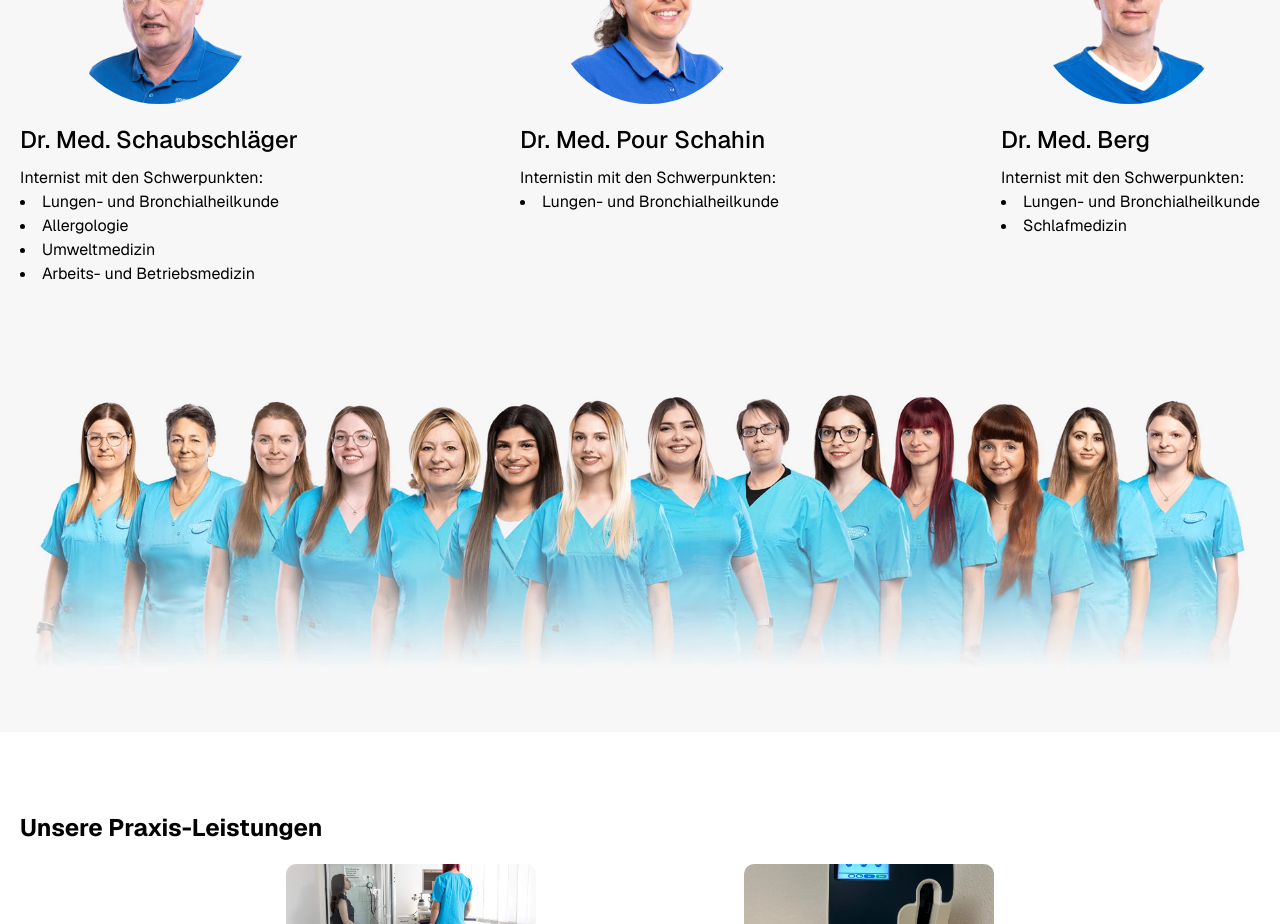
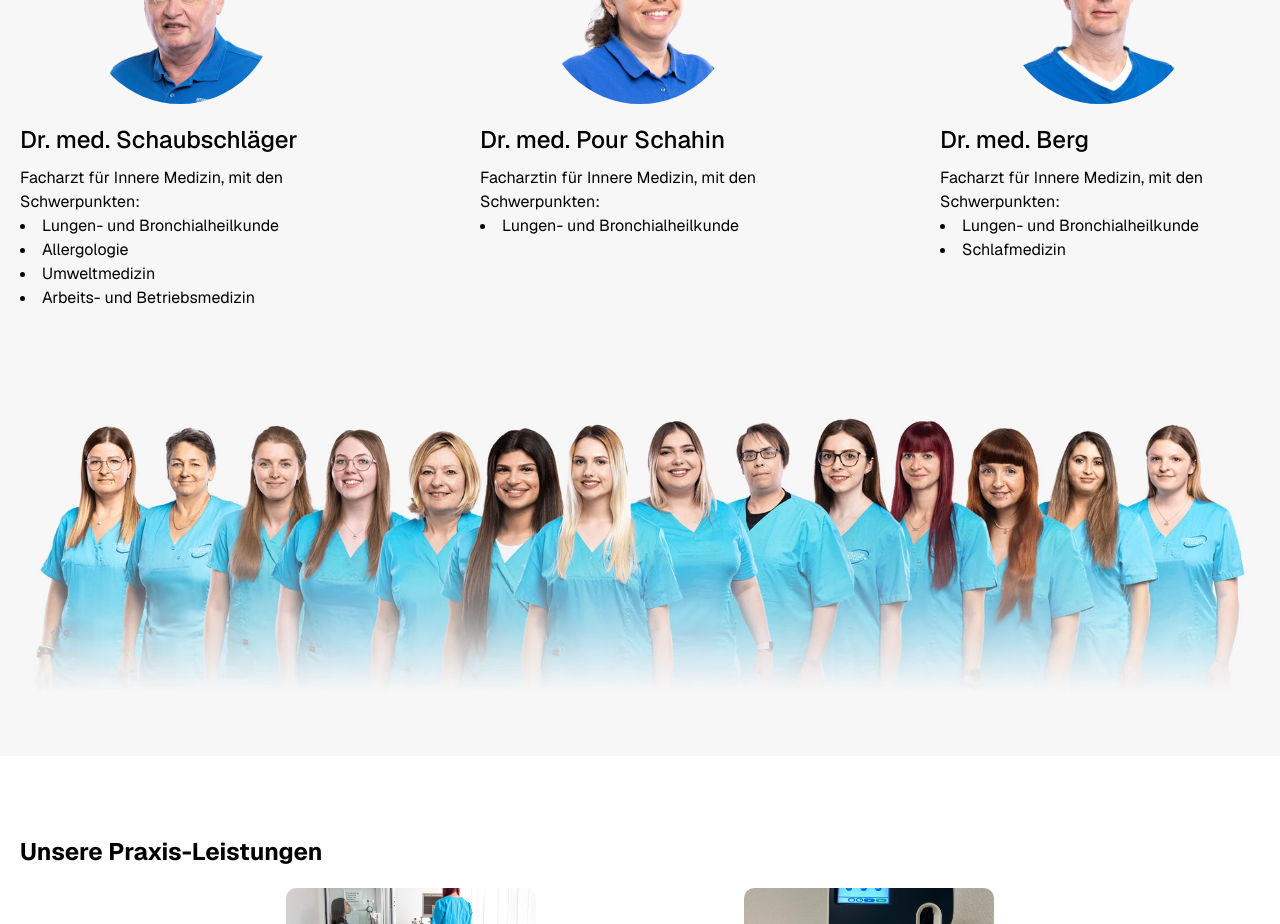
Before and after one commit to pneumology/pneumo-web, a Next.js app: page / in a window 1280 px wide. Shown: the part 2060-2984 px from the top of the page. Built offline with nearby package versions, Linux system fonts and the light colour scheme.

Commit message:
Ärzte update

```diff
--- a/src/app/team.tsx
+++ b/src/app/team.tsx
@@ -18,7 +18,7 @@ const Team = () => {
                                 </div>
 
                                 <p className="font-medium text-2xl mt-5 mb-2.5">{team.name}</p>
-                                <p>Internist{team.sex ? 'in' : ''} mit den Schwerpunkten:</p>
+                                <p>Facharzt{team.sex ? 'in' : ''} für Innere Medizin, mit den Schwerpunkten:</p>
                                 <ul className="list-disc list-inside">
                                     {team.schwerpunkte.map((schwerpunkt, index) => <li key={index}>{schwerpunkt}</li>)}
                                 </ul>
--- a/src/lib/teamData.ts
+++ b/src/lib/teamData.ts
@@ -8,7 +8,7 @@ export interface TeamData {
 export const teamData: TeamData[] = [
   {
     image: "/img/schaubenschlaeger.webp",
-    name: "Dr. Med. Schaubschläger",
+    name: "Dr. med. Schaubschläger",
     sex: 0,
     schwerpunkte: [
       "Lungen- und Bronchialheilkunde",
@@ -19,13 +19,13 @@ export const teamData: TeamData[] = [
   },
   {
     image: "/img/schahin.webp",
-    name: "Dr. Med. Pour Schahin",
+    name: "Dr. med. Pour Schahin",
     sex: 1,
     schwerpunkte: ["Lungen- und Bronchialheilkunde"],
   },
   {
     image: "/img/berg.webp",
-    name: "Dr. Med. Berg",
+    name: "Dr. med. Berg",
     sex: 0,
     schwerpunkte: ["Lungen- und Bronchialheilkunde", "Schlafmedizin"],
   },
```
